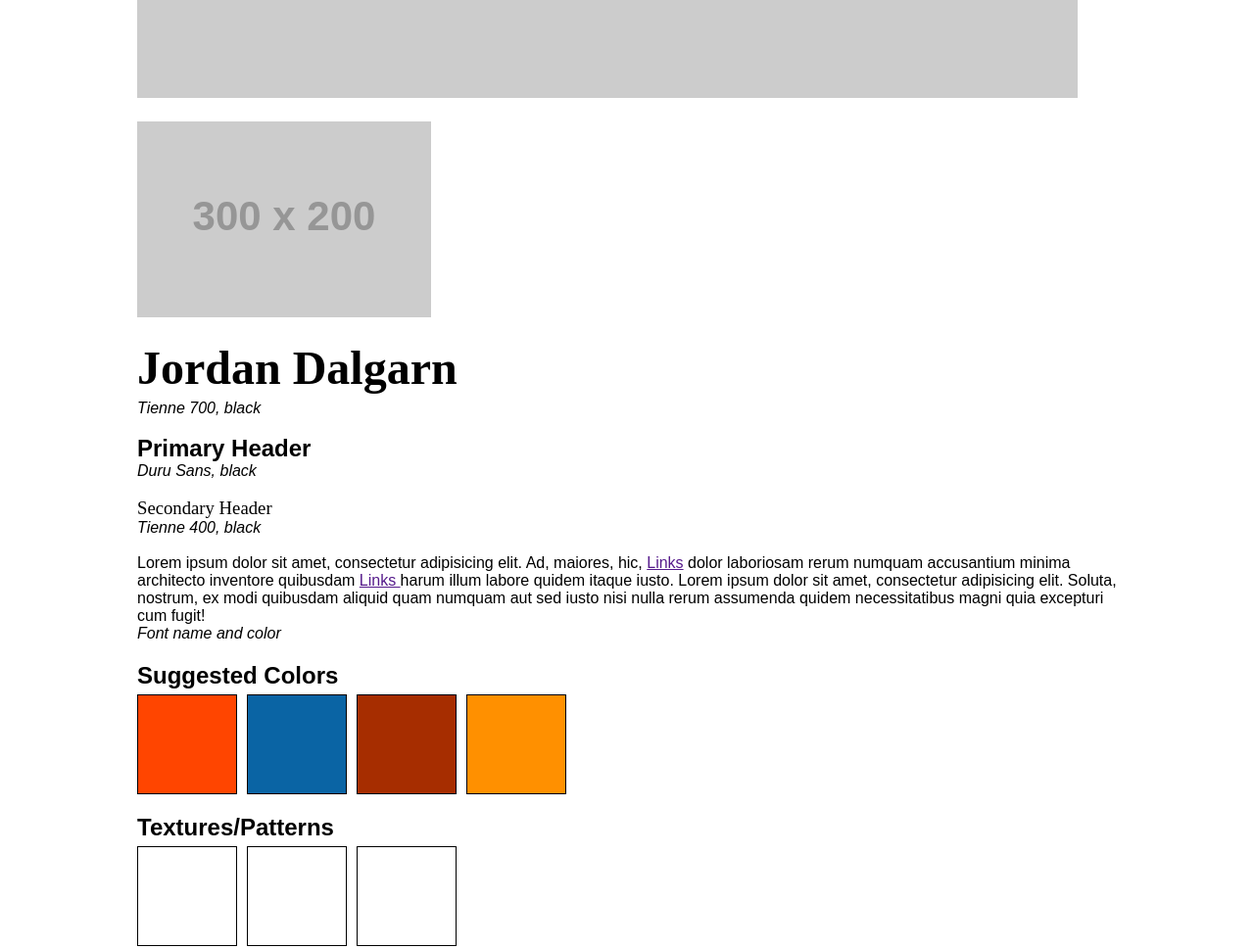
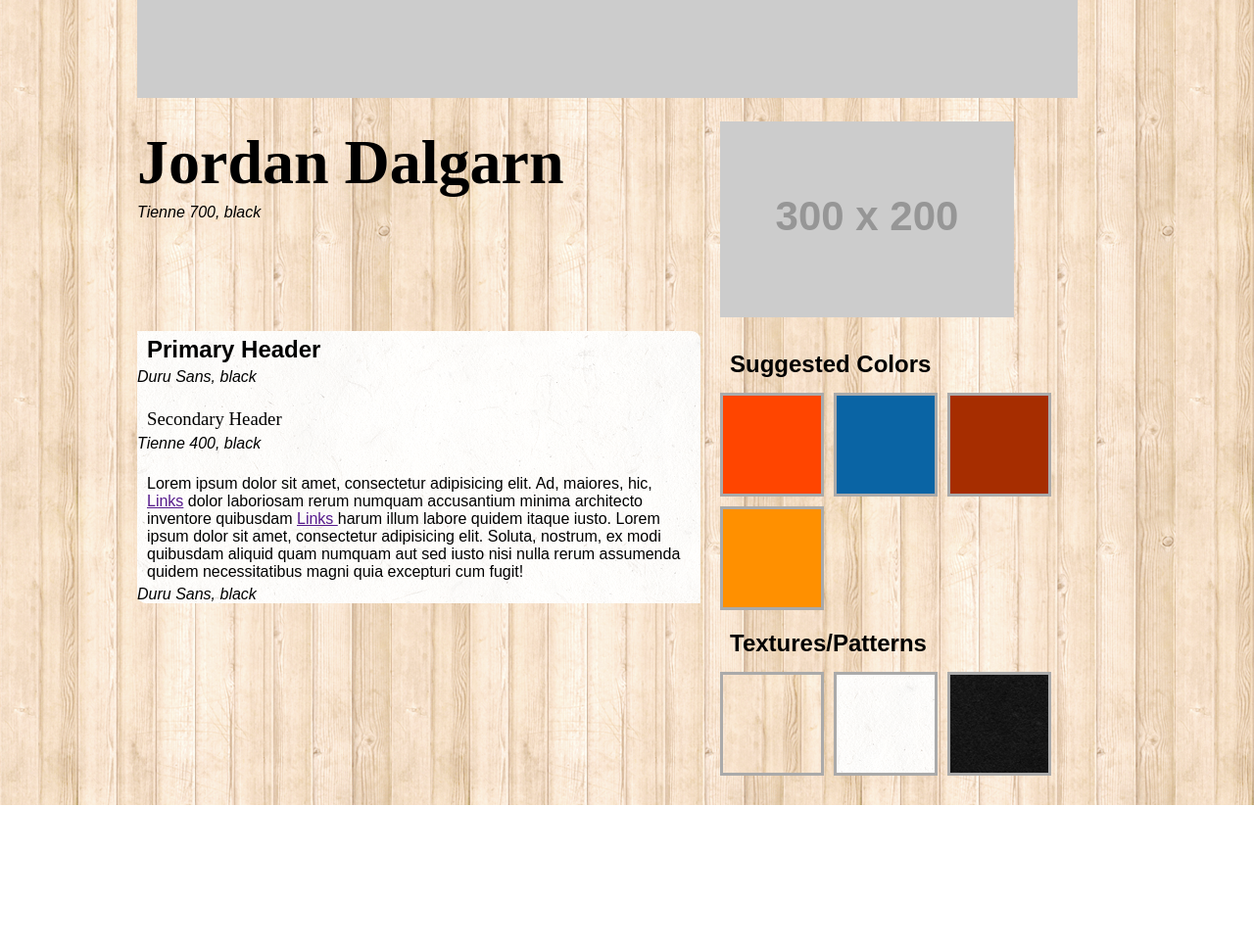
Before and after one commit to Azire/p2-user-style-tile, a plain HTML site: page index.html in a window 1280 px wide. Shown: the part 400-1369 px from the top of the page at 98% size. After the commit the page ends 1222 px from the top, so only its background shows below. Drawn offline with Linux system fonts and the light colour scheme; placeholder pictures from the web are drawn by us; a web font is replaced by a local one.

Commit message:
Need to add cover image and logo
Also tidy up links and misc.

```diff
--- a/css/styles.css
+++ b/css/styles.css
@@ -1,11 +1,15 @@
 /* Set Your Own Margin & Padding */
 h2, h3, p {
-	margin: 0;
+	margin: 5px 10px;
 }
 
 /* Layout for Style Tile*/
 section {
 	margin: 20px 0;
+}
+
+body {
+	background: url('../img/tileable_wood_texture.png'), repeat;
 }
 
 .color-1,
@@ -15,9 +19,9 @@ section {
 .pattern-1,
 .pattern-2,
 .pattern-3 {
-	border: 1px solid #000;
+	border: 3px solid #aaa;
 	float: left;
-	margin: 5px 10px 0px 0px;
+	margin: 10px 10px 0px 0px;
 	height: 100px;
 	width: 100px;
 }
@@ -25,7 +29,7 @@ section {
 h1 {
 	font-family: 'Tienne', serif;
 	font-weight: 700;
-	font-size: 3em;
+	font-size: 4em;
 	margin: 5px 0px;
 }
 
@@ -38,6 +42,16 @@ h3 {
 	font-family: 'Tienne', serif;
 	font-weight: 400;
 }
+
+p{
+	font-family: 'Duru Sans', sans-serif;
+}
+
+.paper{
+	background: url('../img/lightpaperfibers.png'), repeat;
+	border-radius: 0 9px 0 9px;
+}
+
 .color-1 {
 	background: #ff4500;
 }
@@ -55,9 +69,16 @@ h3 {
 }
 
 .pattern-1 {
-	background: ;
+	background: url('../img/tileable_wood_texture.png'), repeat;
 }
 
+.pattern-2 {
+	background: url('../img/lightpaperfibers.png'), repeat;
+}
+
+.pattern-3 {
+	background: url('../img/black_paper.png'), repeat;
+}
 
 /* Show Grid */
 .showgrid {
--- a/index.html
+++ b/index.html
@@ -21,19 +21,17 @@
 			<img src="http://placehold.it/960x480" alt="Aesthetic Example">
 		</section>
 
-
-		<section>
-			<!-- Their Logo, not Yours -->
-			<img src="http://placehold.it/300x200" alt="Their Logo">
+		<section class="grid_7 alpha">
+			<h1>Jordan Dalgarn</h1>
+			<em>Tienne 700, black</em>
 		</section>
 
-		<section>
+		<section class="grid_5 omega" >
+			<!-- Their Logo, not Yours -->
+			<img class="logo" src="http://placehold.it/300x200" alt="Their Logo">
+		</section>
 
-			<h1>Jordan Dalgarn</h1>
-			<em>Tienne 700, black</em>
-
-			<br><br>
-
+			<section class="grid_7 alpha paper">
 				<h2>Primary Header</h2>
 				<em>Duru Sans, black</em>
 
@@ -45,10 +43,11 @@
 				<br><br>
 
 				<p>Lorem ipsum dolor sit amet, consectetur adipisicing elit. Ad, maiores, hic, <a href="">Links</a> dolor laboriosam rerum numquam accusantium minima architecto inventore quibusdam <a href="">Links </a> harum illum labore quidem itaque iusto. Lorem ipsum dolor sit amet, consectetur adipisicing elit. Soluta, nostrum, ex modi quibusdam aliquid quam numquam aut sed iusto nisi nulla rerum assumenda quidem necessitatibus magni quia excepturi cum fugit!</p>
-			<em>Font name and color</em>
+				<em>Duru Sans, black</em>
 
 			</section>
 
+		<div class="grid_5 omega">
 			<section>
 
 				<h2>Suggested Colors</h2>
@@ -69,7 +68,7 @@
 
 				<div class="clear"></div>
 			</section>
-
+		</div>
 		<!-- Clearfix -->
 		<div class="clear"></div>
 
```
Also changed, not shown: img/lightpaperfibers.png (added). Lines whose indentation alone changed are shown as unchanged.
